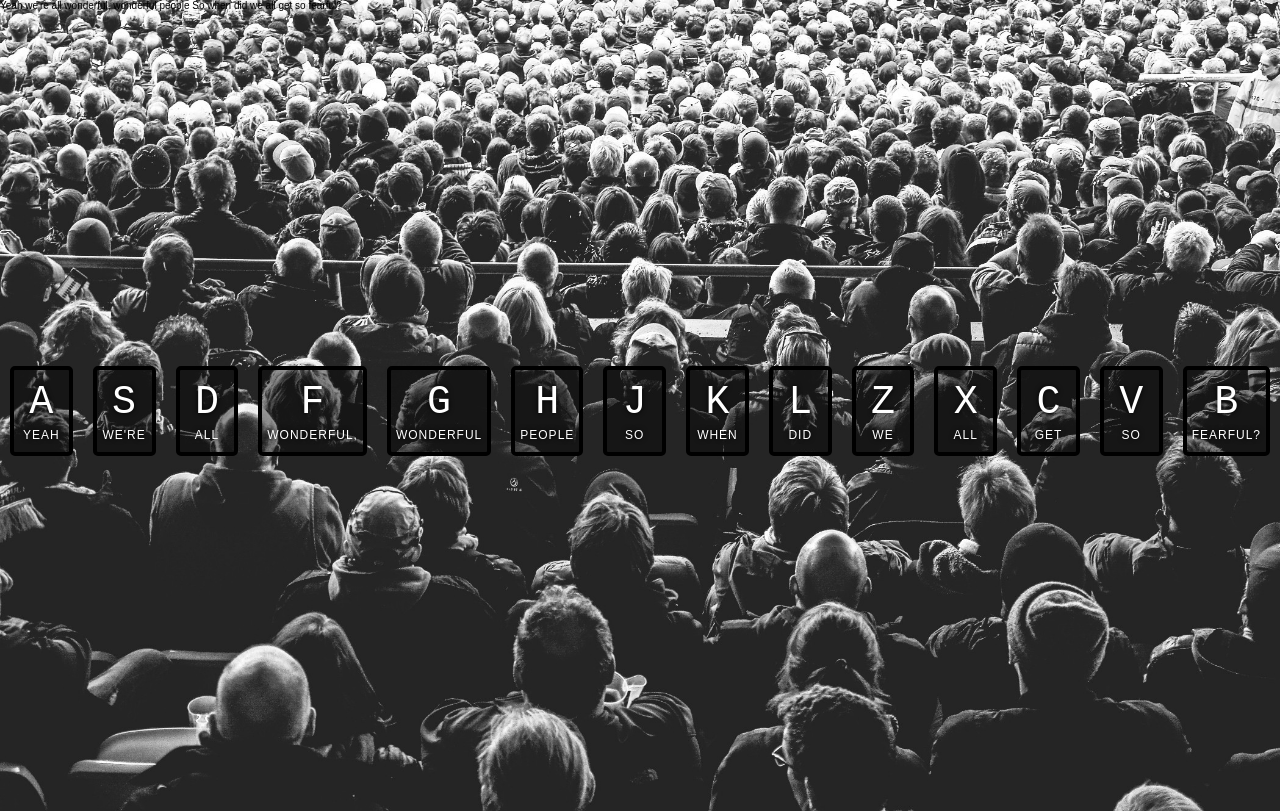
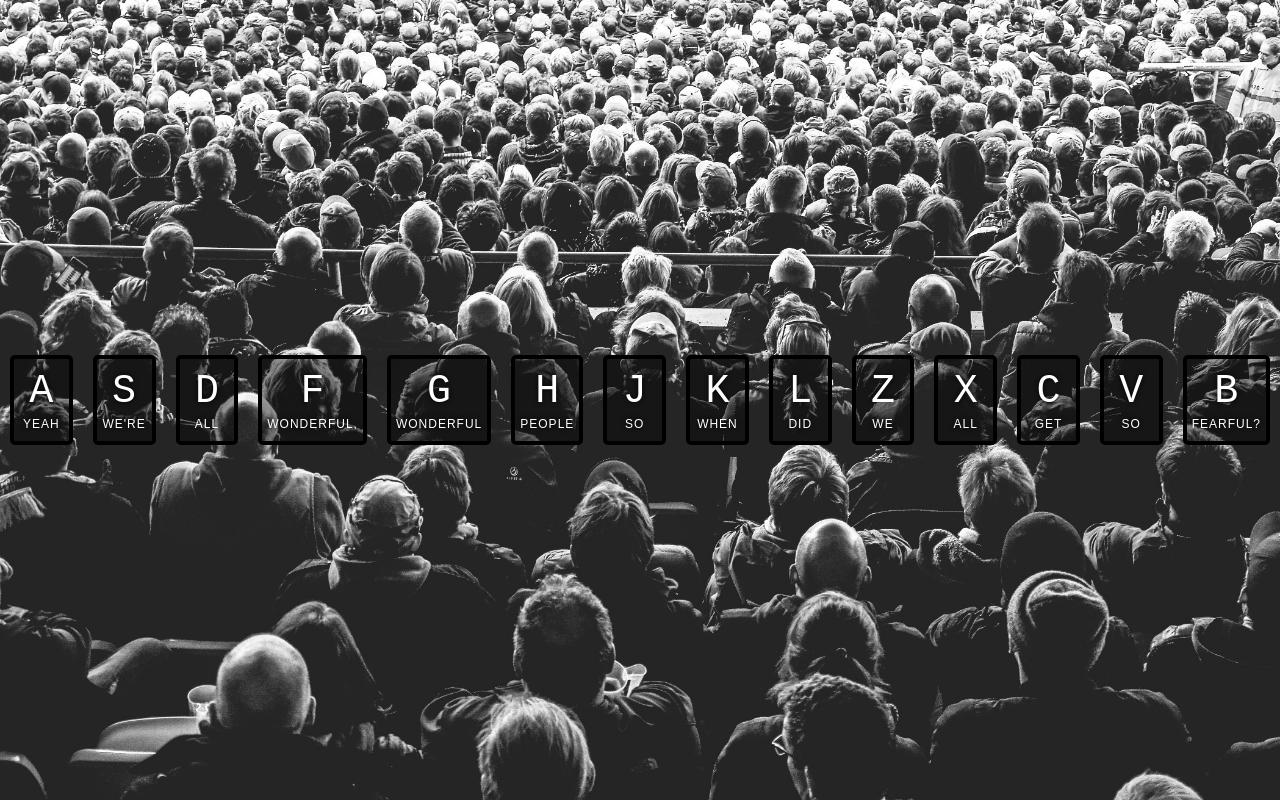
Before and after one commit to annasauciuc/pure-javascript-30CodeChallenge, a plain HTML site: page index.html in a window 1280 px wide. Drawn offline with Linux system fonts and the light colour scheme.

```diff
--- a/index.html
+++ b/index.html
@@ -8,7 +8,7 @@
 </head>
 
 <body>
-    Yeah we're all wonderful, wonderful people So when did we all get so fearful?
+
 
     <div class="keys">
         <div data-key="65" class="key">
```
